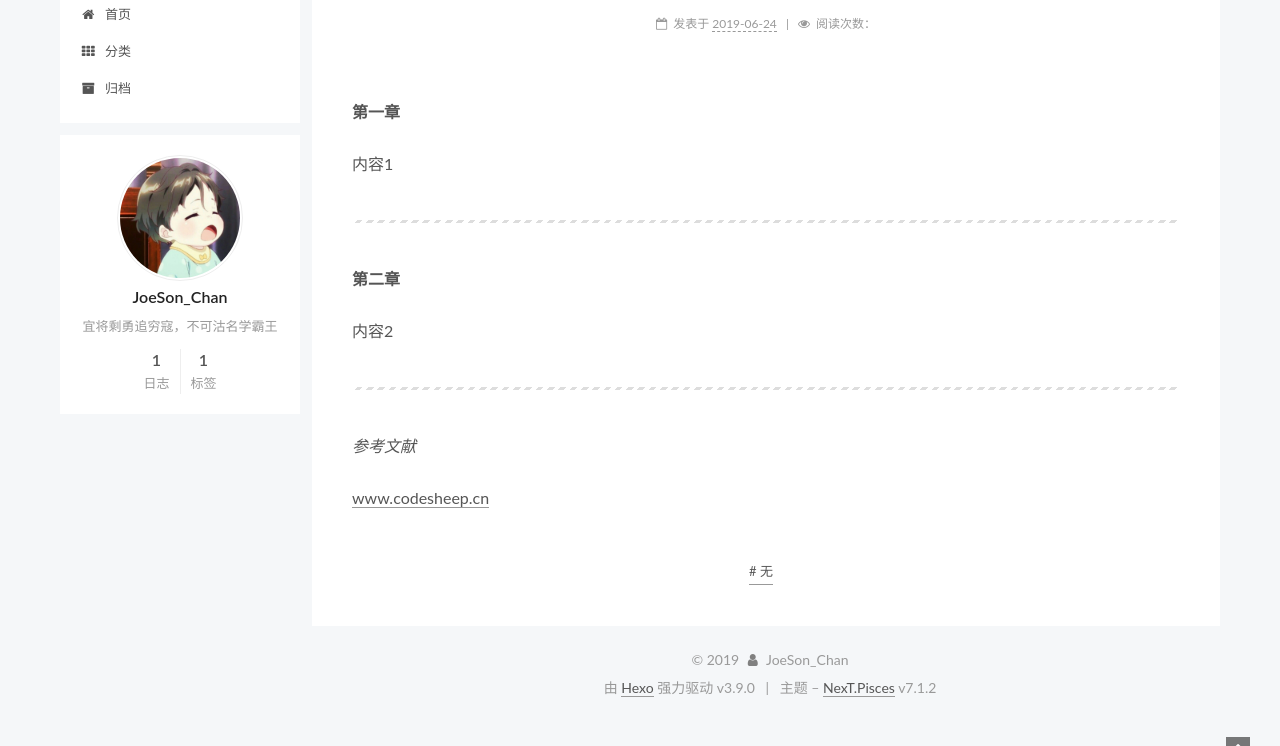
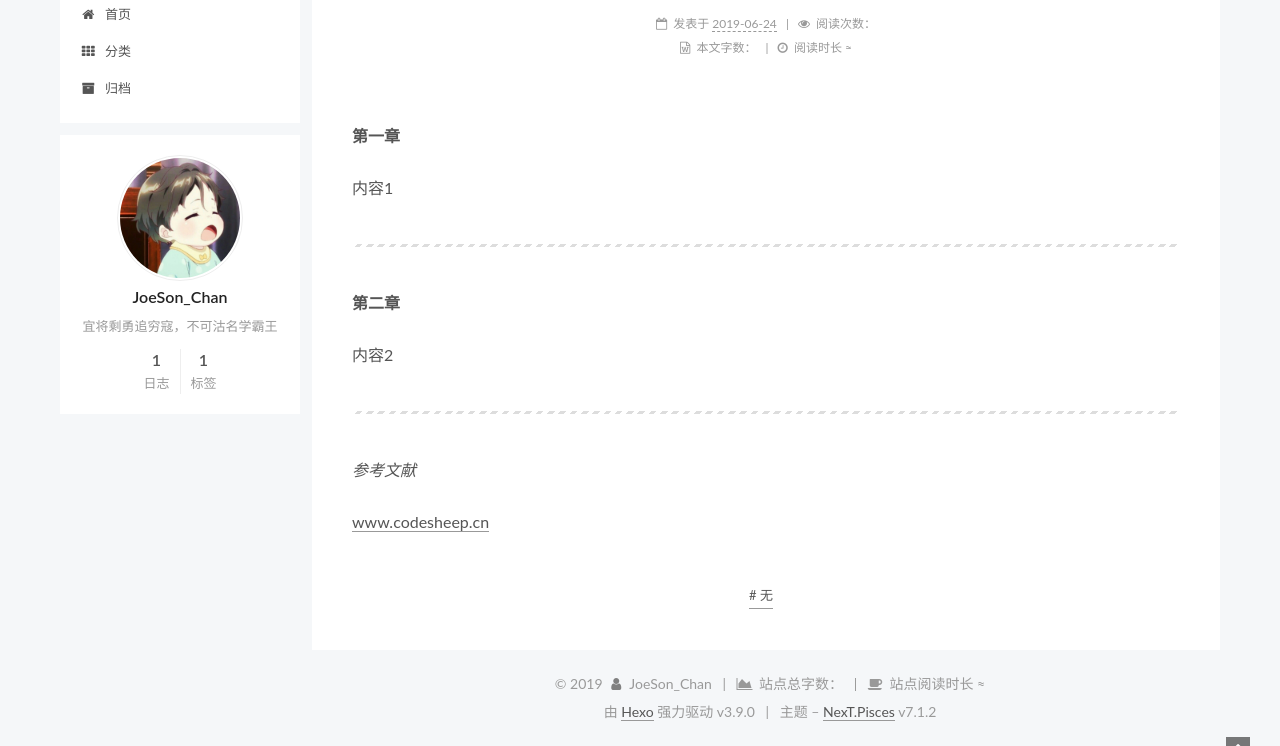
Before and after one commit to JoesonChan/JoesonChan.github.io, a plain HTML site: page 2019/06/24/我的第一篇文章/index.html in a window 1280 px wide. Shown: the part 139-885 px from the top of the page. Before the commit the page ends 861 px from the top, so only its background shows below. Drawn offline with Linux system fonts and the light colour scheme; no server answers.

Commit message:
Site updated: 2019-06-28 18:20:58

```diff
--- a/2019/06/24/我的第一篇文章/index.html
+++ b/2019/06/24/我的第一篇文章/index.html
@@ -396,6 +396,34 @@
 
 
 
+            <div class="post-symbolscount">
+
+
+
+                <span class="post-meta-item-icon">
+                  <i class="fa fa-file-word-o"></i>
+                </span>
+
+                  <span class="post-meta-item-text">本文字数：</span>
+
+                <span title="本文字数"></span>
+
+
+
+                <span class="post-meta-divider">|</span>
+
+
+
+                <span class="post-meta-item-icon">
+                  <i class="fa fa-clock-o"></i>
+                </span>
+
+                  <span class="post-meta-item-text">阅读时长 &asymp;</span>
+
+                <span title="阅读时长"></span>
+
+            </div>
+
 
 
 
@@ -583,7 +611,25 @@
   <span class="author" itemprop="copyrightHolder">JoeSon_Chan</span>
 
 
+    <span class="post-meta-divider">|</span>
+    <span class="post-meta-item-icon">
+      <i class="fa fa-area-chart"></i>
+    </span>
 
+      <span class="post-meta-item-text">站点总字数：</span>
+
+    <span title="站点总字数"></span>
+
+
+
+    <span class="post-meta-divider">|</span>
+    <span class="post-meta-item-icon">
+      <i class="fa fa-coffee"></i>
+    </span>
+
+      <span class="post-meta-item-text">站点阅读时长 &asymp;</span>
+
+    <span title="站点阅读时长"></span>
 
 </div>
 
--- a/css/main.css
+++ b/css/main.css
@@ -1773,7 +1773,7 @@ pre .javascript .function {
   width: 4px;
   height: 4px;
   border-radius: 50%;
-  background: #ff37d1;
+  background: #ff081f;
 }
 .feed-link,
 .chat {
```
Also changed, not shown: archives/2019/06/index.html (+18 -0 lines), archives/2019/index.html (+18 -0 lines), archives/index.html (+18 -0 lines), index.html (+46 -0 lines), tags/index.html (+18 -0 lines), tags/无/index.html (+18 -0 lines).
